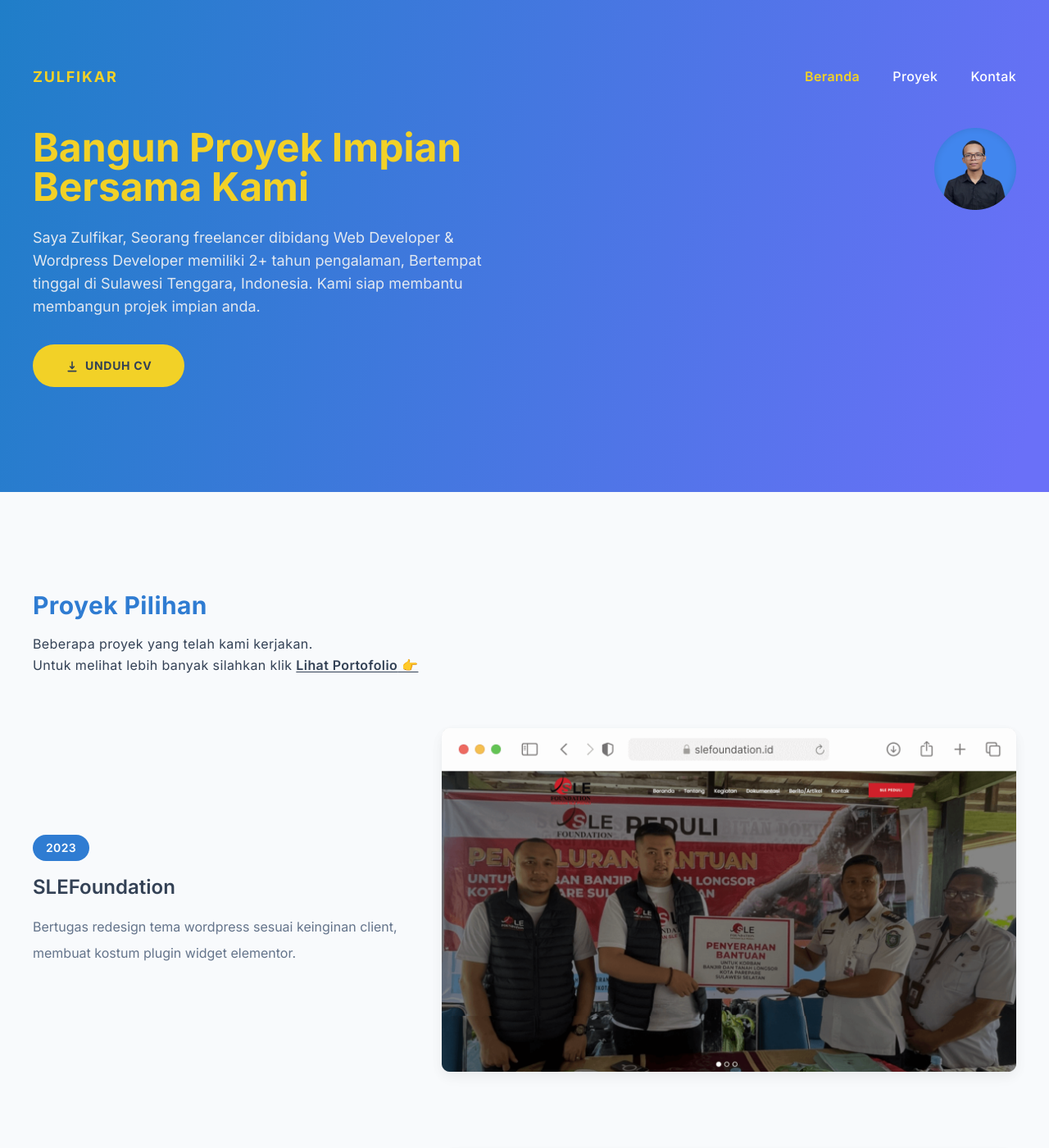
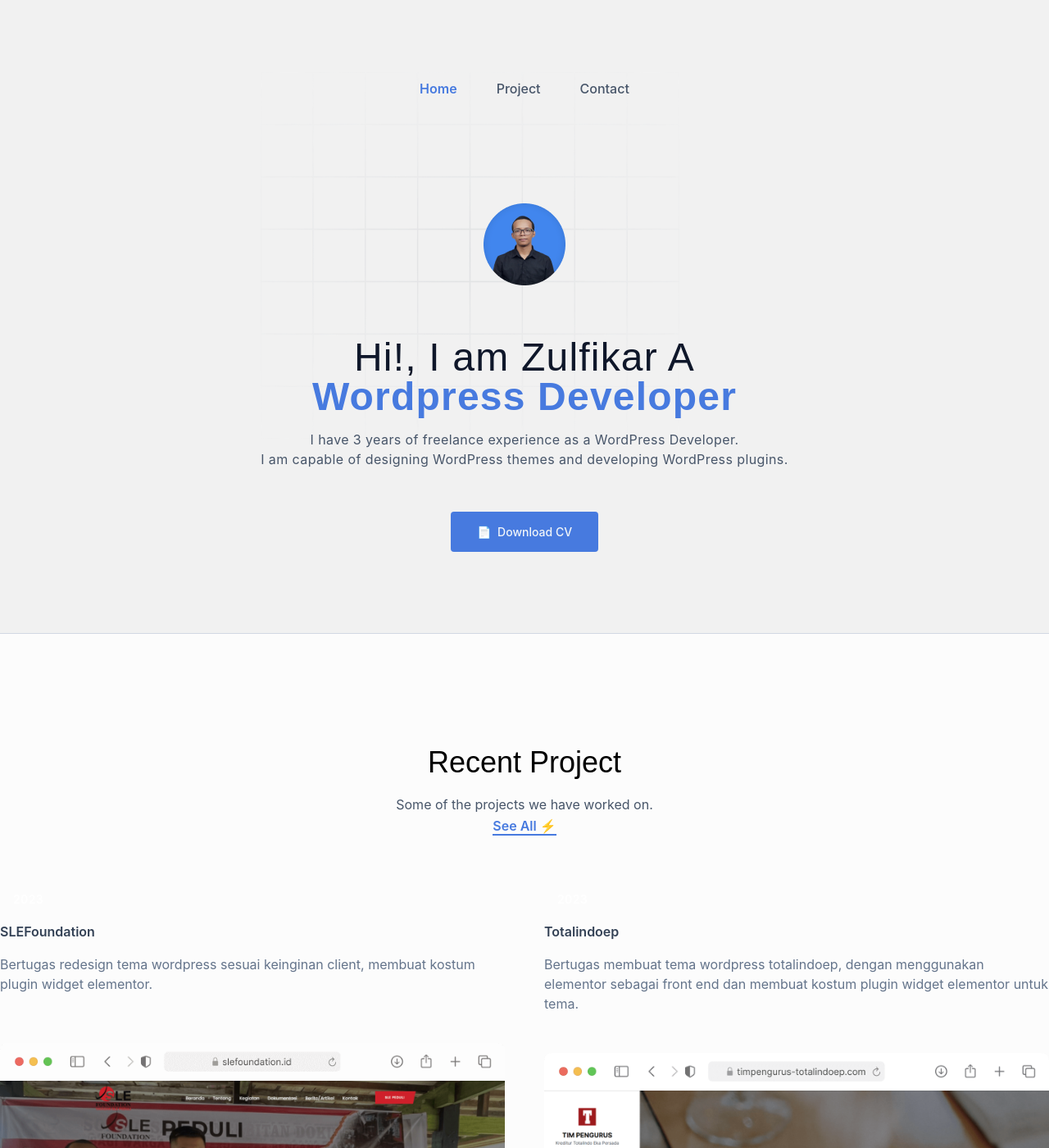
Before and after one commit to Zulfkr197/zulfkr197.github.io, a Jekyll site: the page built from index.html, in a window 1280 px wide and 1400 px high. Shown: the whole window at 82% size. Built offline with Jekyll 4.4.1, drawn with Linux system fonts in a browser that asks for light colours; nearby versions of some CDN libraries; some web fonts are replaced; the list of posts is cut into pages by our own code; some of the changed text lies outside the part shown.

Commit message:
Update default.html

```diff
--- a/_layouts/default.html
+++ b/_layouts/default.html
@@ -7,77 +7,141 @@
 
   <title>{{ site.name }}{% if page.title %} - {{ page.title }}{% endif %}</title>
   <link rel="shortcut icon" href="{{ "/" | relative_url  }}assets/images/favicon.ico">
-  <link rel="stylesheet" href="{{ "/" | relative_url  }}assets/css/style.css">
+  <link rel="stylesheet" href="{{ "/" | relative_url  }}assets/css/style.min.css">
   <link rel="alternate" type="application/rss+xml" title="My Blog" href="{{ "/" | relative_url  }}feed.xml">
-  <link rel="preconnect" href="https://fonts.googleapis.com">
-  <link rel="preconnect" href="https://fonts.gstatic.com" crossorigin>
-  <link href="https://fonts.googleapis.com/css2?family=Inter:wght@400;500;600;700&display=swap" rel="stylesheet">
 </head>
-<body class='bg-slate-50 m-0'>
+<body class='bg-bone font-body'>
 
-    <section class="hero-section leading-relaxed" id="hero">
-        <div class="container px-10 py-20 mx-auto">
-            <div class="header flex flex-col lg:flex-row">
-                <div class="title font-bold tracking-widest text-xl lg:text-lg text-kuning-600 text-center lg:text-left mb-4 lg:mb-0">ZULFIKAR</div>
-                <nav class="nav lg:ml-auto">
-                    <ul class="font-medium tracking-wide flex gap-3 lg:gap-10 flex-col lg:flex-row bg-black/10 lg:bg-transparent p-8 lg:p-0 rounded-md">
-                        <li><a href="https://zulfkr.my.id/" class="text-kuning-600 font-semibold">Beranda</a></li>
-                        <li><a href="#proyek" class="text-white">Proyek</a></li>
-                        <li><a href="#contact" class="text-white">Kontak</a></li>
+	<header class="header flex pt-16 pb-20 md:pt-24 md:pb-28">
+		<div class="flex flex-col gap-10 md:gap-12 lg:gap-16 mx-auto max-w-screen-xl px-6 sm:px-10 xl:px-0">
+
+			<nav class="menu flex text-center items-center">
+				<ul class="flex gap-10 md:gap-12 text-slate-600 list-none mx-auto font-medium">
+					<li>
+						<a href="/" class="active hover:text-main hover:underline">
+							Home
+						</a>
+					</li>
+					<li>
+						<a href="/project" class="hover:text-main hover:underline">
+							Project
+						</a>
+					</li>
+					<li>
+						<a href="#contact" class="hover:text-main hover:underline">
+							Contact
+						</a>
+					</li>
 				</ul>
 			</nav>
+
+
+			<div class="hero flex flex-col gap-10 md:gap-12 lg:gap-16 mx-auto items-center relative">
+
+				<div class="mask absolute inset-0 -top-24 -z-10 opacity-75">
+					<img src="{{ "/" | relative_url  }}assets/images/mask.png">
 				</div>
-            <div class="content py-12 grid grid-cols-6 gap-4 justify-items-center">
-                <div class="heading col-span-6 lg:col-span-3 text-slate-100 my-auto">
-                    <h1 class="text-3xl lg:text-5xl text-kuning-600 font-bold leading-relaxed text-center lg:text-left">Bangun Proyek Impian<br>Bersama Kami</h1>
-                    <p class="block pt-6 pb-8 text-slate-200 leading-loose text-base lg:text-lg">Saya Zulfikar, Seorang freelancer dibidang Web Developer & Wordpress Developer memiliki 2+ tahun pengalaman, Bertempat tinggal di Sulawesi Tenggara, Indonesia. Kami siap membantu membangun projek impian anda.</p>
-                    <a class="block lg:inline-block text-center lg:text-left bg-kuning-600 hover:bg-slate-700 hover:text-white rounded-full py-4 px-10 font-bold tracking-wider text-sm uppercase text-slate-700" href="assets/CV Zulfikar - Web Developer.pdf"><svg xmlns="http://www.w3.org/2000/svg" class="inline-block h-4 w-4 mr-2" viewBox="0 0 20 20" fill="currentColor"> <path fill-rule="evenodd" d="M3 17a1 1 0 011-1h12a1 1 0 110 2H4a1 1 0 01-1-1zm3.293-7.707a1 1 0 011.414 0L9 10.586V3a1 1 0 112 0v7.586l1.293-1.293a1 1 0 111.414 1.414l-3 3a1 1 0 01-1.414 0l-3-3a1 1 0 010-1.414z" clip-rule="evenodd" /></svg>Unduh CV</a>
+
+				<div class="profile relative z-10 pt-16">
+					<img src="{{ "/" | relative_url  }}assets/images/avatar.png" alt="zulfikar">
 				</div>
-                <div class="avatar col-span-6 lg:col-span-3 ml-auto hidden lg:block">
-                    <img src="{{ "/" | relative_url  }}assets/images/avatar.png" alt="Zulfikar">
+
+				<div class="heading text-center relative z-10">
+					<h1 class="font-normal md:font-medium font-heading text-4xl md:text-5xl text-slate-900 leading-tight pb-4 md:tracking-wide">Hi!, I am Zulfikar A <b class="md:block text-main">Wordpress Developer</b></h1>
+					<p class="text-slate-600 tracking-wide">I have 3 years of freelance experience as a WordPress Developer.</p>
+					<p class="text-slate-600 tracking-wide">I am capable of designing WordPress themes and developing WordPress plugins.</p>
+				</div>
+
+				<div class="btn text-center">
+					<a class="bg-main px-8 text-sm font-medium py-4 rounded text-slate-100 hover:bg-main-hover" href="/CV_ZULFIKAR.pdf">📄 <span class="pl-1"></span>Download CV</span></a>
+				</div>
+
+			</div>
+
+		</div>
+	</header>
+
+	<section class="bg-bone-surface py-24 lg:py-32 border-y border-bone-outline">
+		<div class="flex flex-col gap-16 mx-auto max-w-screen-xl px-6 sm:px-10 xl:px-0">
+
+			<div class="heading text-center">
+        {% if page.portofolio %}
+  				<h3 class="font-heading leading-relaxed pb-2 text-4xl font-medium">My Project</h3>
+  				<p class="text-slate-600 leading-relaxed">Check out some recent examples of my works <br> that combine creativity and technical skills</p>
+        {% else %}
+				  <h3 class="font-heading leading-relaxed pb-2 text-4xl font-medium">Recent Project</h3>
+				  <p class="text-slate-600 leading-relaxed">Some of the projects we have worked on.<br><a class="font-semibold text-main border-b-2 border-main hover:text-main-hover" href="project.html">See All ⚡</a></p>
+        {% endif %}
+			</div>
+
+			<!-- Foreach -->
+			<div class="content">
+				<div class="grid grid-cols-1 md:grid-cols-2 gap-10 lg:gap-12">
+            {{ content }}
 				</div>
 			</div>
+			<!-- Foreach -->
+
+			<!-- CTA -->
+			<section class="CTA flex flex-col lg:flex-row gap-6 relative bg-main p-12 pb-10 lg:p-20 lg:pb-16 rounded-lg overflow-hidden">
+				<div class="mask absolute -top-8 -left-8">
+					<img src="{{ "/" | relative_url  }}assets/images/mask-cta.png">
+				</div>
+
+				<div class="heading flex flex-col gap-8 relative z-10">
+
+					<div class="title">
+						<h3 class="font-heading font-medium text-4xl text-slate-100 leading-tight pb-1">Talk About Your Idea</h3>
+						<p class="text-slate-200">Have a creative idea you want to talk about?<br>I'm ready to listen and work together to make it happen!</p>
+					</div>
+
+					<div class="btn">
+						<a class="bg-main text-slate-800 inline-block bg-slate-100 rounded py-3.5 px-8 font-semibold hover:bg-slate-200" href="https://wa.me/081387672887">Hire Me! 🤩</a>
+					</div>
+
+					<div class="social">
+						<ul class="flex gap-5">
+							<li>
+								<a href="https://www.linkedin.com/in/zulfkr197/" class="hover:opacity-75">
+									<svg xmlns="http://www.w3.org/2000/svg" class="w-6 h-6 text-slate-50" fill="currentColor" viewBox="0 0 512 512"><path d="M444.17 32H70.28C49.85 32 32 46.7 32 66.89v374.72C32 461.91 49.85 480 70.28 480h373.78c20.54 0 35.94-18.21 35.94-38.39V66.89C480.12 46.7 464.6 32 444.17 32zm-273.3 373.43h-64.18V205.88h64.18zM141 175.54h-.46c-20.54 0-33.84-15.29-33.84-34.43 0-19.49 13.65-34.42 34.65-34.42s33.85 14.82 34.31 34.42c-.01 19.14-13.31 34.43-34.66 34.43zm264.43 229.89h-64.18V296.32c0-26.14-9.34-44-32.56-44-17.74 0-28.24 12-32.91 23.69-1.75 4.2-2.22 9.92-2.22 15.76v113.66h-64.18V205.88h64.18v27.77c9.34-13.3 23.93-32.44 57.88-32.44 42.13 0 74 27.77 74 87.64z"/></svg>
+								</a>
+							</li>
+							<li>
+								<a href="https://www.instagram.com/zulfkr197/" class="hover:opacity-75">
+									<svg xmlns="http://www.w3.org/2000/svg" class="w-6 h-6 text-slate-50" fill="currentColor" viewBox="0 0 512 512"><path d="M349.33 69.33a93.62 93.62 0 0193.34 93.34v186.66a93.62 93.62 0 01-93.34 93.34H162.67a93.62 93.62 0 01-93.34-93.34V162.67a93.62 93.62 0 0193.34-93.34h186.66m0-37.33H162.67C90.8 32 32 90.8 32 162.67v186.66C32 421.2 90.8 480 162.67 480h186.66C421.2 480 480 421.2 480 349.33V162.67C480 90.8 421.2 32 349.33 32z"/><path d="M377.33 162.67a28 28 0 1128-28 27.94 27.94 0 01-28 28zM256 181.33A74.67 74.67 0 11181.33 256 74.75 74.75 0 01256 181.33m0-37.33a112 112 0 10112 112 112 112 0 00-112-112z"/></svg>
+								</a>
+							</li>
+							<li>
+								<a href="https://fb.com/zulfkar197" class="hover:opacity-75">
+									<svg xmlns="http://www.w3.org/2000/svg" class="w-6 h-6 text-slate-50" fill="currentColor" viewBox="0 0 512 512"><path d="M480 257.35c0-123.7-100.3-224-224-224s-224 100.3-224 224c0 111.8 81.9 204.47 189 221.29V322.12h-56.89v-64.77H221V208c0-56.13 33.45-87.16 84.61-87.16 24.51 0 50.15 4.38 50.15 4.38v55.13H327.5c-27.81 0-36.51 17.26-36.51 35v42h62.12l-9.92 64.77H291v156.54c107.1-16.81 189-109.48 189-221.31z" fill-rule="evenodd"/></svg>
+								</a>
+							</li>
+							<li>
+								<a href="https://wa.me/081387672887" class="hover:opacity-75">
+									<svg xmlns="http://www.w3.org/2000/svg" class="w-6 h-6 text-slate-50" fill="currentColor" viewBox="0 0 512 512"><path d="M414.73 97.1A222.14 222.14 0 00256.94 32C134 32 33.92 131.58 33.87 254a220.61 220.61 0 0029.78 111L32 480l118.25-30.87a223.63 223.63 0 00106.6 27h.09c122.93 0 223-99.59 223.06-222A220.18 220.18 0 00414.73 97.1zM256.94 438.66h-.08a185.75 185.75 0 01-94.36-25.72l-6.77-4-70.17 18.32 18.73-68.09-4.41-7A183.46 183.46 0 0171.53 254c0-101.73 83.21-184.5 185.48-184.5a185 185 0 01185.33 184.64c-.04 101.74-83.21 184.52-185.4 184.52zm101.69-138.19c-5.57-2.78-33-16.2-38.08-18.05s-8.83-2.78-12.54 2.78-14.4 18-17.65 21.75-6.5 4.16-12.07 1.38-23.54-8.63-44.83-27.53c-16.57-14.71-27.75-32.87-31-38.42s-.35-8.56 2.44-11.32c2.51-2.49 5.57-6.48 8.36-9.72s3.72-5.56 5.57-9.26.93-6.94-.46-9.71-12.54-30.08-17.18-41.19c-4.53-10.82-9.12-9.35-12.54-9.52-3.25-.16-7-.2-10.69-.2a20.53 20.53 0 00-14.86 6.94c-5.11 5.56-19.51 19-19.51 46.28s20 53.68 22.76 57.38 39.3 59.73 95.21 83.76a323.11 323.11 0 0031.78 11.68c13.35 4.22 25.5 3.63 35.1 2.2 10.71-1.59 33-13.42 37.63-26.38s4.64-24.06 3.25-26.37-5.11-3.71-10.69-6.48z" fill-rule="evenodd"/></svg>
+								</a>
+							</li>
+						</ul>
+					</div>
+				</div>
+
+				<div class="thumbnail absolute ml-auto -bottom-4 lg:bottom-0 -right-10 xl:right-20">
+					<img class="w-full max-w-md xl:max-w-full" src="{{ "/" | relative_url  }}assets/images/carbon.png" alt="zulfikar portofolio">
 				</div>
 			</section>
 
-    <section class="proyek" id='proyek'>
-        <div class="container px-10 py-24 mx-auto">
-            <div class="heading text-slate-700 tracking-wide pt-6 pb-16">
-                {% if page.portofolio %}
-                  <h1 class="text-3xl font-bold text-biru-600">Daftar Proyek</h1>
-                  <p class="text-base pt-4 leading-relaxed">Proyek yang telah kami kerjakan.</p>
-                {% else %}
-                  <h1 class="text-3xl font-bold text-biru-600">Proyek Pilihan</h1>
-                  <p class="text-base pt-4 leading-relaxed">Beberapa proyek yang telah kami kerjakan.<br>Untuk melihat lebih banyak silahkan klik <a href="/portofolio" class="underline underline-offset-2"><span class="font-semibold">Lihat Portofolio</span> 👉</a></p>
-                {% endif %}
-            </div>
-            {% if page.portofolio %}
-            <div class="content grid grid-cols-2 gap-12">
-              {% else %}
-            <div class="content">
-            {% endif %}
-                {{ content }}
-            </div>
 		</div>
 	</section>
 
-    <section class="contact bg-biru-600 text-white" id="contact">
-        <div class="container px-10 py-20 mx-auto leading-relaxed">
-            <div class="heading tracking-wide">
-                <h1 class="text-3xl font-bold">Ayo Saling Terhubung</h1>
-                <p class="pt-4 text-slate-200">Jika anda tertarik, silahkan menghubungi email kami ✉ <a class="underline underline-offset-2" href="mailto:zulfkr197@gmail.com">zulfkr197@gmail.com</a> <br> atau melalui media sosial kami</p>
+	<footer class="py-16 md:py-20 lg:py-24 text-slate-500 text-center">
+		<div class="flex flex-col mx-auto max-w-screen-xl px-6 sm:px-10 xl:px-0 leading-relaxed">
+			<p>Design by Me, Using <a class="hover:underline hover:text-main" href="https://www.figma.com/" rel="nofollow noreferrer">Figma</a> & VS Code, <a class="hover:underline hover:text-main" href="https://tailwindcss.com/" rel="nofollow noreferrer">Tailwind</a>, and <a class="hover:underline hover:text-main" href="https://dribbble.com/" rel="nofollow noreferrer">Dribble</a> for inspiration.</p>
+			<p>Mockup by <a class="hover:underline hover:text-main" href="https://www.figma.com/community/file/1161518833995153231" rel="nofollow noreferrer">Gina Chee</a>, Icon by <a class="hover:underline hover:text-main" href="https://ionic.io/ionicons/" rel="nofollow noreferrer">Ionicons</a>, Optimized Image by <a class="hover:underline hover:text-main" href="https://tinypng.com/" rel="nofollow noreferrer">Tinypng</a>, Slidejs by <a class="hover:underline hover:text-main" href="https://splidejs.com/" rel="nofollow noreferrer">splidejs</a></p>
+			<p>© Copyright 2024, All rights reserved</p>
 		</div>
-            <div class="medsos pt-6 pb-12">
-                <ul class="flex flex-col lg:flex-row gap-6 lg:gap-12">
-                    <li><a href="https://www.facebook.com/zulfikar197" target="_new"><svg xmlns="http://www.w3.org/2000/svg" class="inline-block h-6 w-6 mr-3 text-white" fill="currentColor" viewBox="0 0 24 24"><path d="M0 0v24h24v-24h-24zm16 7h-1.923c-.616 0-1.077.252-1.077.889v1.111h3l-.239 3h-2.761v8h-3v-8h-2v-3h2v-1.923c0-2.022 1.064-3.077 3.461-3.077h2.539v3z"/></svg><span>zulfikar197</span></a></li>
-                    <li><a href="https://wa.me/6281387672887?text=Halo" target="_new"><svg xmlns="http://www.w3.org/2000/svg" class="inline-block h-6 w-6 mr-3 text-white" fill="currentColor" viewBox="0 0 24 24"><path d="M.057 24l1.687-6.163c-1.041-1.804-1.588-3.849-1.587-5.946.003-6.556 5.338-11.891 11.893-11.891 3.181.001 6.167 1.24 8.413 3.488 2.245 2.248 3.481 5.236 3.48 8.414-.003 6.557-5.338 11.892-11.893 11.892-1.99-.001-3.951-.5-5.688-1.448l-6.305 1.654zm6.597-3.807c1.676.995 3.276 1.591 5.392 1.592 5.448 0 9.886-4.434 9.889-9.885.002-5.462-4.415-9.89-9.881-9.892-5.452 0-9.887 4.434-9.889 9.884-.001 2.225.651 3.891 1.746 5.634l-.999 3.648 3.742-.981zm11.387-5.464c-.074-.124-.272-.198-.57-.347-.297-.149-1.758-.868-2.031-.967-.272-.099-.47-.149-.669.149-.198.297-.768.967-.941 1.165-.173.198-.347.223-.644.074-.297-.149-1.255-.462-2.39-1.475-.883-.788-1.48-1.761-1.653-2.059-.173-.297-.018-.458.13-.606.134-.133.297-.347.446-.521.151-.172.2-.296.3-.495.099-.198.05-.372-.025-.521-.075-.148-.669-1.611-.916-2.206-.242-.579-.487-.501-.669-.51l-.57-.01c-.198 0-.52.074-.792.372s-1.04 1.016-1.04 2.479 1.065 2.876 1.213 3.074c.149.198 2.095 3.2 5.076 4.487.709.306 1.263.489 1.694.626.712.226 1.36.194 1.872.118.571-.085 1.758-.719 2.006-1.413.248-.695.248-1.29.173-1.414z"/></svg><span>0813 8767 2887</span></a></li>
-                </ul>
-            </div>
-            <div class="copyright text-slate-200 opacity-90">Desain oleh Saya, menggunakan Figma, Tailwind Color, Mockup oleh Koy Carraway, dan Dribble untuk insprirasi.</div>
-        </div>
-    </section>
+	</footer>
 
-    <script src="https://ajax.googleapis.com/ajax/libs/jquery/2.1.1/jquery.min.js"></script>
+    <!-- <script src="https://ajax.googleapis.com/ajax/libs/jquery/2.1.1/jquery.min.js"></script> -->
     <script>
       (function(i,s,o,g,r,a,m){i['GoogleAnalyticsObject']=r;i[r]=i[r]||function(){
       (i[r].q=i[r].q||[]).push(arguments)},i[r].l=1*new Date();a=s.createElement(o),
```
Lines whose indentation alone changed are shown as unchanged.
